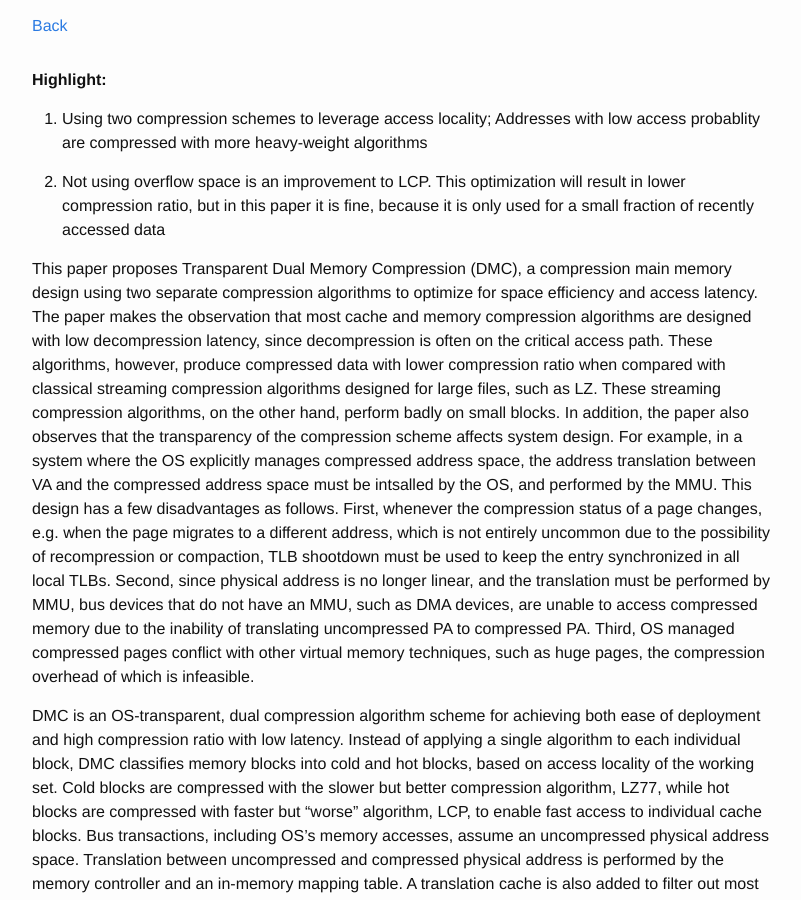
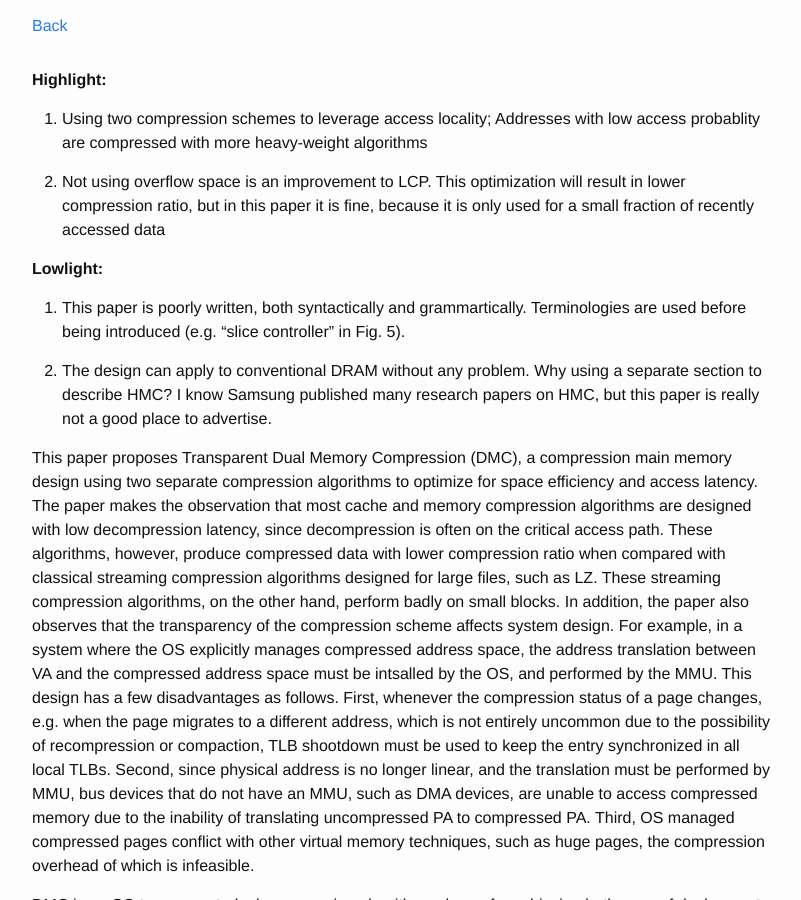
Before and after one commit to wangziqi2013/wangziqi2013.github.io, a Jekyll site: the page built from _posts/2020-07-15-dmc.markdown, in a window 1280 px wide and 900 px high, scrolled down 424 px. Shown: the whole window, without its empty margins (238-1039 px from the left). Built offline with Jekyll 4.4.1, drawn with Linux system fonts in a browser that asks for light colours.

Commit message:
Adding lowlight

```diff
--- a/_posts/2020-07-15-dmc.markdown
+++ b/_posts/2020-07-15-dmc.markdown
@@ -21,7 +21,13 @@ version_mgmt:
 2. Not using overflow space is an improvement to LCP. This optimization will result in lower compression ratio, but in
    this paper it is fine, because it is only used for a small fraction of recently accessed data
 
+**Lowlight:**
 
+1. This paper is poorly written, both syntactically and grammartically. Terminologies are used before being introduced
+   (e.g. "slice controller" in Fig. 5).
+
+2. The design can apply to conventional DRAM without any problem. Why using a separate section to describe HMC? I know
+   Samsung published many research papers on HMC, but this paper is really not a good place to advertise.
 
 This paper proposes Transparent Dual Memory Compression (DMC), a compression main memory design using two separate compression
 algorithms to optimize for space efficiency and access latency. The paper makes the observation that most cache and memory
```
